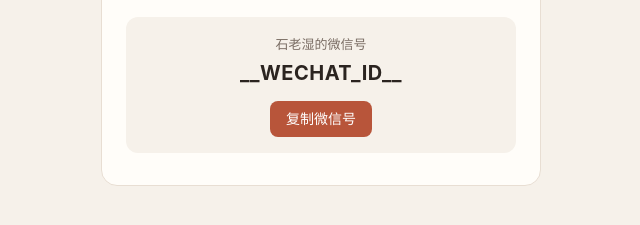
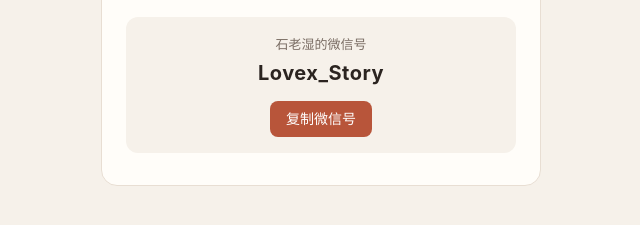
Before and after one commit to zhonghui5207/gc-maintenance, a plain HTML site: page 404.html in a window 1280 px wide. Shown: the part 441-666 px from the top of the page, 319-959 px from the left. Drawn offline with Linux system fonts and the light colour scheme.

Commit message:
填上微信号

```diff
--- a/404.html
+++ b/404.html
@@ -31,7 +31,7 @@
   <p>恢复后会第一时间通知大家。期间有任何问题，加我微信直接问。</p>
   <div class="wx">
     <small>石老湿的微信号</small>
-    <b id="wx">__WECHAT_ID__</b><br>
+    <b id="wx">Lovex_Story</b><br>
     <button type="button" onclick="navigator.clipboard&&navigator.clipboard.writeText(document.getElementById('wx').textContent).then(()=>{this.textContent='已复制'})">复制微信号</button>
   </div>
 </main>
```
Also changed, not shown: index.html (+1 -1 lines).
